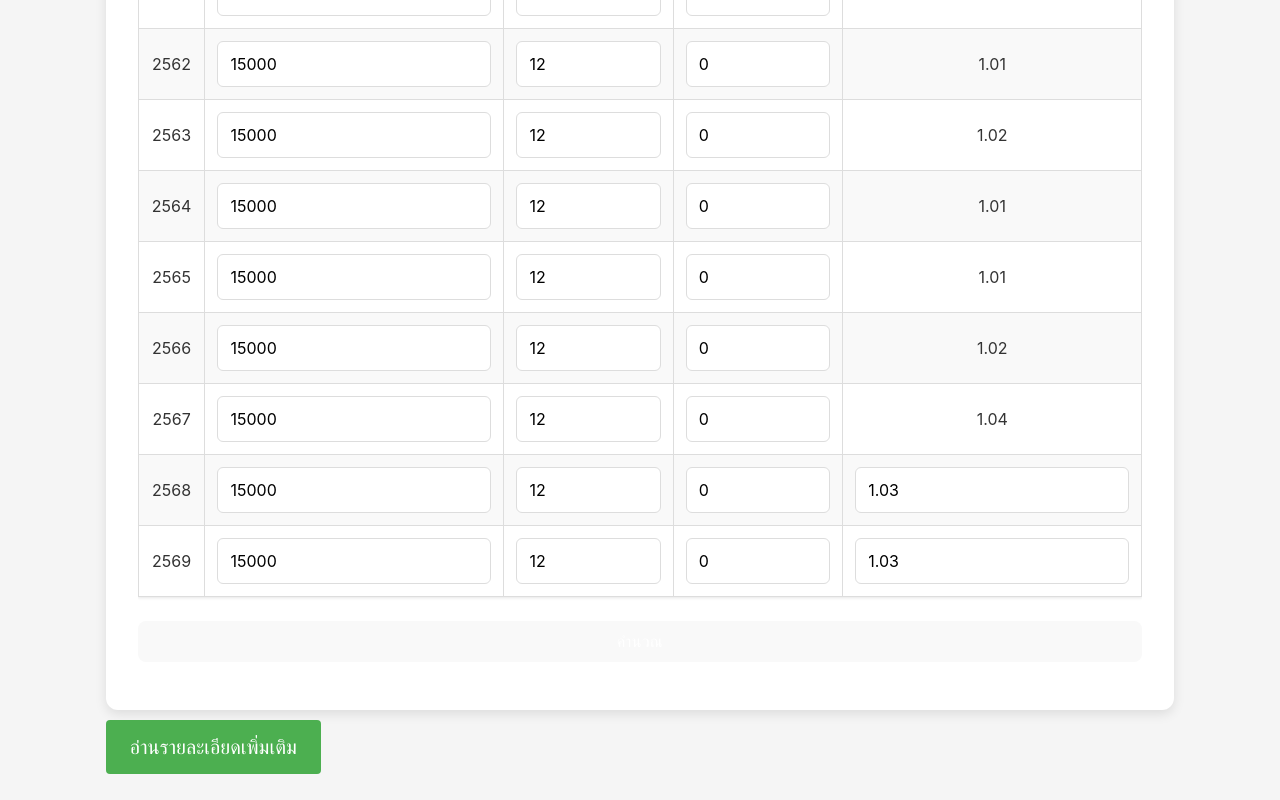
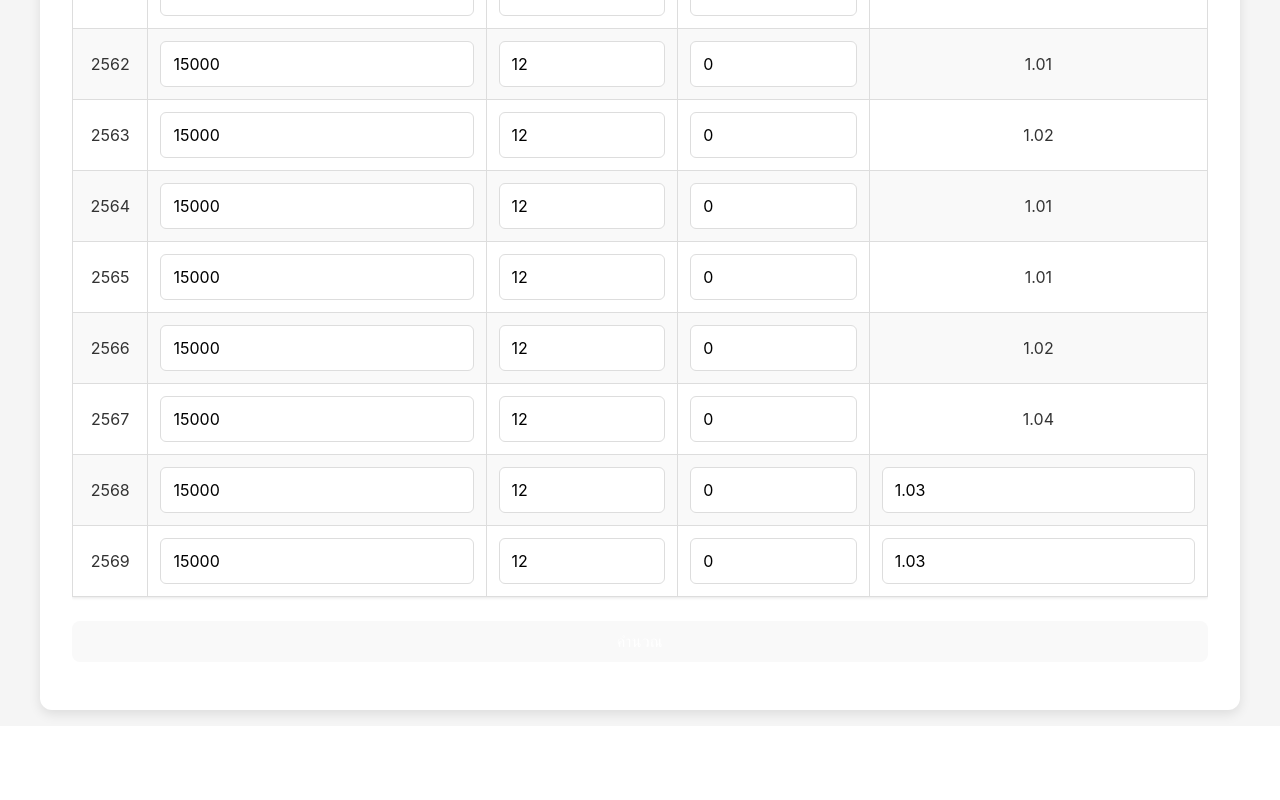
Before and after one commit to 44REAM/care-sso, a React (Vite) app: page / in a window 1280 px wide. Shown: the part 1784-2584 px from the top of the page. After the commit the page ends 2510 px from the top, so only its background shows below. Built offline with nearby package versions, Linux system fonts and the light colour scheme.

Commit message:
fix button

```diff
--- a/index.html
+++ b/index.html
@@ -6,27 +6,11 @@
   <link rel="icon" type="image/svg+xml" href="/vite.svg" />
   <meta name="viewport" content="width=device-width, initial-scale=1.0" />
   <title>CARE คำนวณบำนาญ</title>
-  <style>
-    .download-button {
-      font-size: 20px;
-      padding: 12px 24px;
-      background-color: #4CAF50;
-      color: white;
-      text-decoration: none;
-      border-radius: 4px;
-      display: inline-block;
-      margin: 10px 0;
-    }
-  </style>
 </head>
 
 <body>
-  <div class="container">
+
   <div id="root"></div>
-  <a href="/CARE_SSO_v2.0.pdf" download="CARE_SSO_v2.0.pdf" className="download-button" class="download-button">
-    อ่านรายละเอียดเพิ่มเติม
-  </a>
-</div>
   <script type="module" src="/src/main.tsx"></script>
 </body>
 
--- a/src/App.css
+++ b/src/App.css
@@ -277,3 +277,19 @@
 .text-blue-600.hover\:text-blue-800.font-medium.mb-2.flex.items-center {
   margin: 0 auto;
 }
+
+.download-button {
+  background-color: #FF9800; /* สีส้ม */
+  color: white; /* สีตัวอักษรขาว */
+  padding: 10px 20px; /* ระยะห่างภายในปุ่ม */
+  border: none; /* ไม่มีเส้นขอบ */
+  border-radius: 5px; /* มุมโค้ง */
+  font-size: 16px; /* ขนาดตัวอักษร */
+  text-decoration: none; /* ไม่มีเส้นใต้ */
+  cursor: pointer; /* เปลี่ยนเคอร์เซอร์เป็นรูปมือเมื่อชี้ */
+  transition: background-color 0.3s ease; /* เอฟเฟกต์เปลี่ยนสีเมื่อ hover */
+}
+
+.download-button:hover {
+  background-color: #FFB74D; /* สีส้มอ่อนลงเมื่อ hover */
+}
--- a/src/App.tsx
+++ b/src/App.tsx
@@ -271,7 +271,7 @@
 };
 function formatNumber(num: number): string {
 	return num.toLocaleString('en-IN', { maximumFractionDigits: 0, minimumFractionDigits: 0 });
-  }
+}
 const CAREPensionCalculator: React.FC = () => {
 	const [startYear, setStartYear] = useState<number>(2541);
 	const [endYear, setEndYear] = useState<number>(2569);
@@ -659,7 +659,7 @@
 					<div className="grid grid-cols-1 md:grid-cols-3 gap-4 mb-4">
 						<div className="bg-blue-50 p-4 rounded-lg border border-blue-200">
 							<h3 className="text-lg font-medium text-gray-700 mb-2">ฐานเงินบำนาญ</h3>
-							<p className="text-2xl font-bold text-blue-800">{ formatNumber(result.finalCombinedAmount) } บาท</p>
+							<p className="text-2xl font-bold text-blue-800">{formatNumber(result.finalCombinedAmount)} บาท</p>
 							<p className="text-sm text-gray-600">ค่าเฉลี่ยถ่วงน้ำหนักระหว่าง ม.33 และ ม.39</p>
 						</div>
 						<div className="bg-green-50 p-4 rounded-lg border border-green-200">
@@ -711,7 +711,9 @@
 							</table>
 						</div>
 					)}
-
+					<a href="/CARE_SSO_v2.0.pdf" download="CARE_SSO_v2.0.pdf" className="download-button">
+						อ่านรายละเอียดเพิ่มเติม
+					</a>
 				</div>
 			)}
 
```
